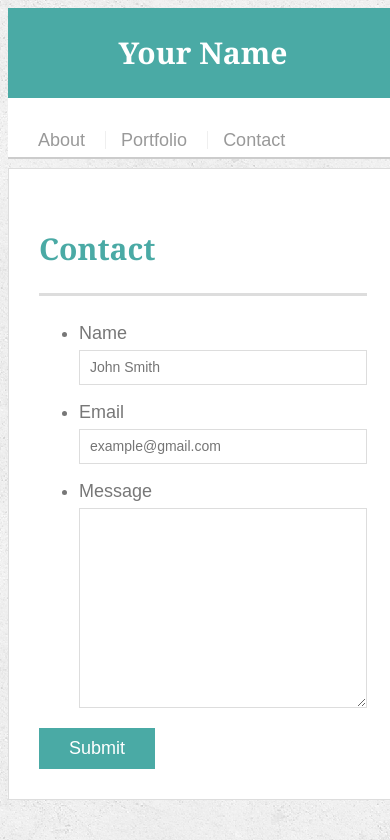
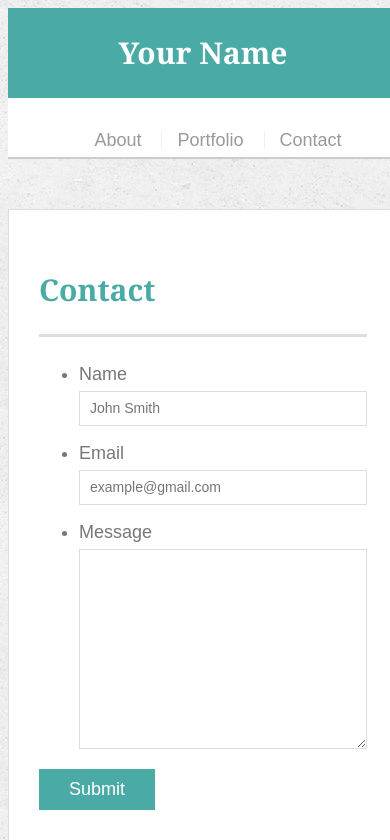
Before and after one commit to vybalanzat/poshi, a plain HTML site: page contact.html in a window 390 px wide. Shown: the top 840 px of the page. Drawn offline with Linux system fonts and the light colour scheme.

Commit message:
updates css

```diff
--- a/assets/css/style.css
+++ b/assets/css/style.css
@@ -217,7 +217,16 @@ body {
   }
 
   @media screen and (max-width: 980px) {
+    .container {
+      width: 100%;
+      max-width: 980px;
+      margin: 0 auto;
+      clear: both;
+    }
 
+    #masthead {
+      max-width: 980px;
+    }
   }
 
   @media screen and (max-width: 768px) {
@@ -228,6 +237,19 @@ body {
       margin: 0 auto;
       clear: both;
     }
+
+
+  }
+
+  @media screen and (max-width: 640px) {
+
+    .container {
+      width: 100%;
+      max-width: 640px;
+      margin: 0 auto;
+      clear: both;
+    }
+
     body {
       width:  100%;
     }
@@ -239,40 +261,25 @@ body {
 
     #logo {
       width: 100%;
-    }
-
-    nav {
-      width: 100%;
-    }
-
-    section {
-      margin-top: 30px;
-    }
-
-
-  }
-
-  @media screen and (max-width: 640px) {
-    body {
-      width:  100%;
-    }
-
-    header {
-      align-self: auto;
-      position: static;
-    }
-
-    #logo {
-      width: 100%;
       text-align: center;
     }
 
     nav {
       width: 100%;
+      text-align: center;
     }
 
-    .main-section {
-      margin-top: 30px;
+     {
+      margin-right: 30px;
+
 
     }
+
+    #masthead {
+      position: static;
+    }
+
+    #main-container {
+      padding-top: 20px;
+    }
   }
--- a/contact.html
+++ b/contact.html
@@ -3,6 +3,7 @@
 
 <head>
   <meta charset="UTF-8">
+  <meta name="viewport" content="width=device-width, initial-scale=1.0">
   <title>Contact | Your Name</title>
   <link rel="stylesheet" type="text/css" href="assets/css/style.css">
 </head>
```
